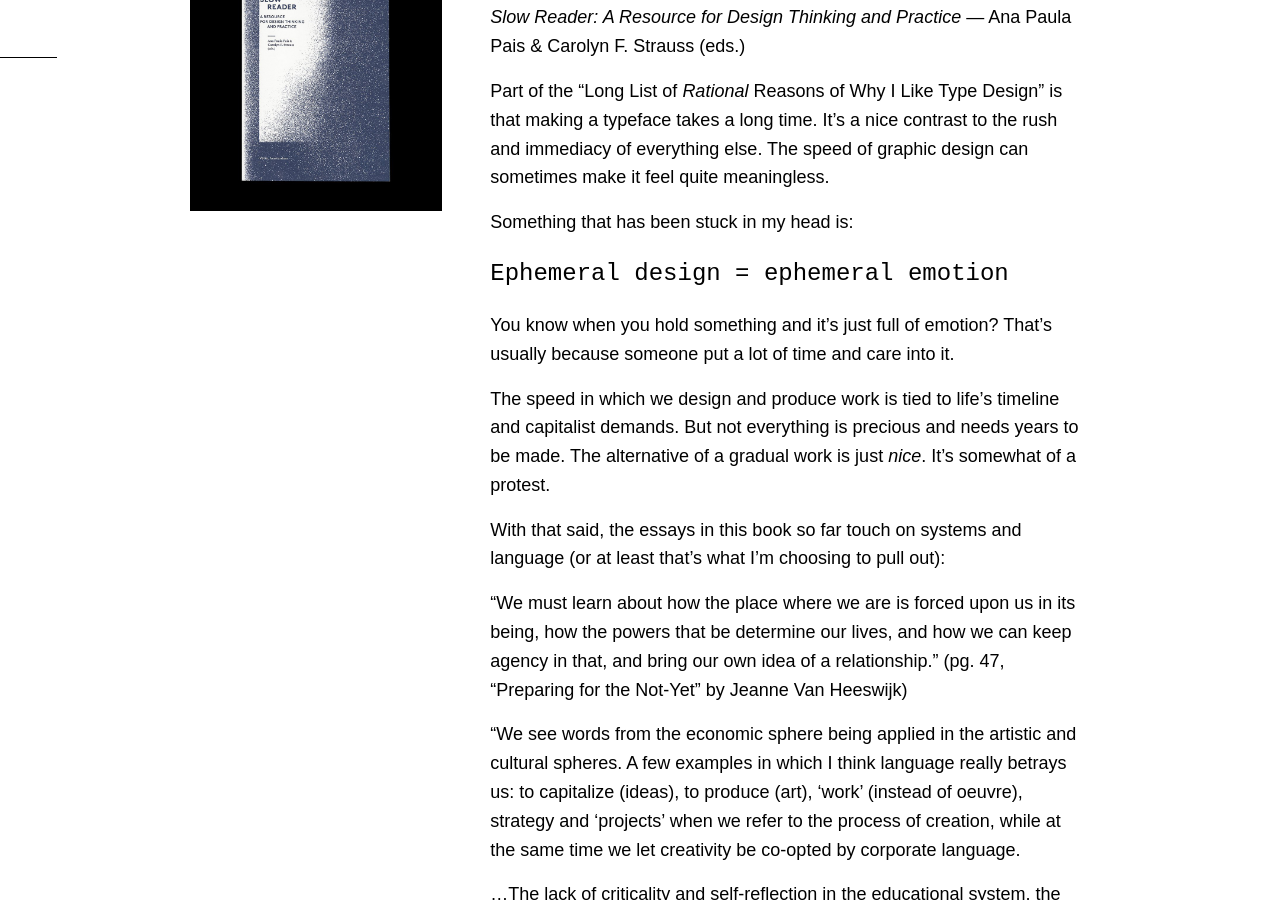
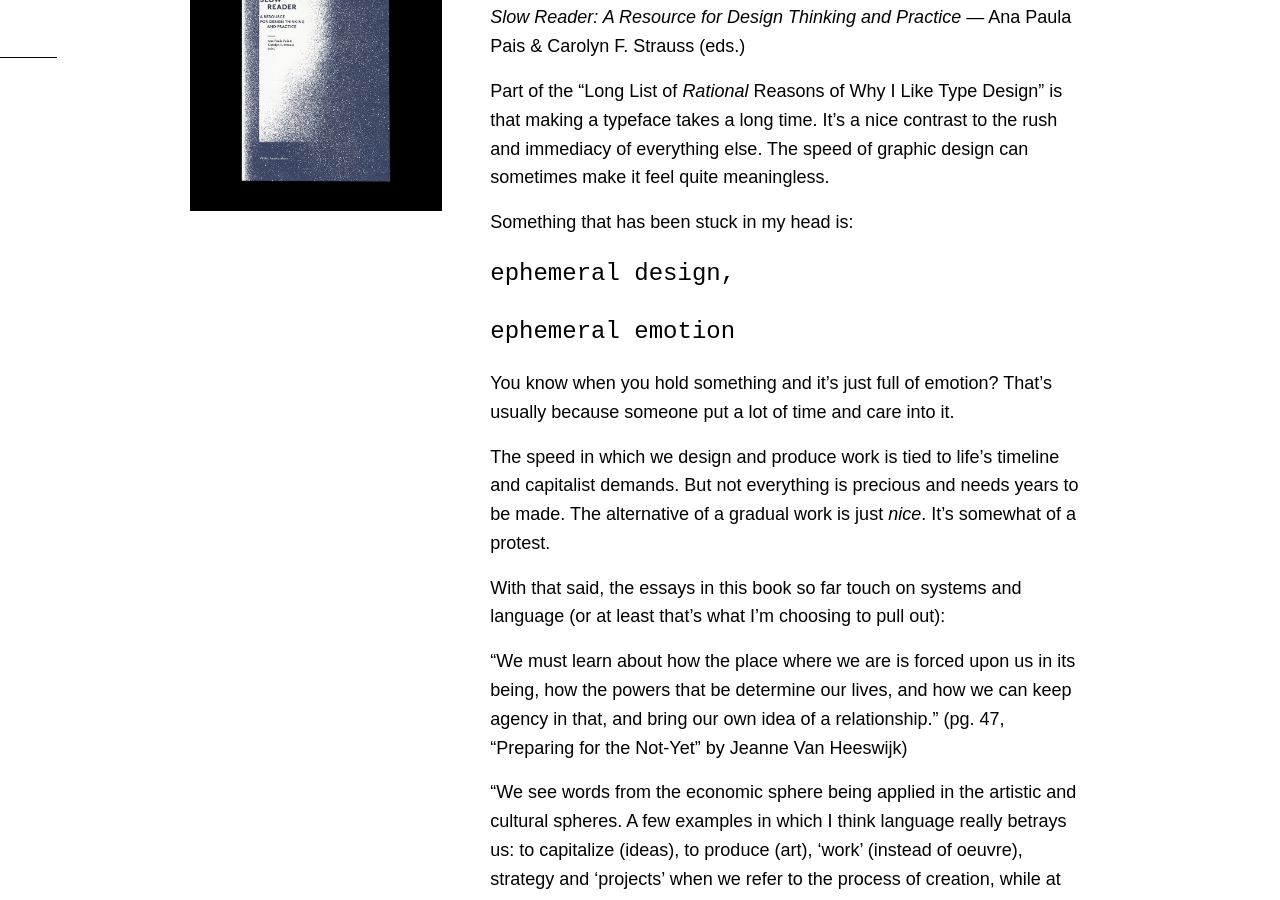
Before and after one commit to vannavu/referencerepository, a Jekyll site: the page built from week3.md, in a window 1280 px wide and 900 px high, scrolled down 6979 px. Built offline with Jekyll 4.4.1, drawn with Linux system fonts in a browser that asks for light colours; some web fonts are replaced.

Commit message:
minor edit

```diff
--- a/_includes/3/slowreader01.md
+++ b/_includes/3/slowreader01.md
@@ -8,7 +8,8 @@ Part of the “Long List of *Rational* Reasons of Why I Like Type Design” is t
 
 Something that has been stuck in my head is:
 
-## Ephemeral design = ephemeral emotion
+## ephemeral design,
+## ephemeral emotion
 
 You know when you hold something and it's just full of emotion? That's usually because someone put a lot of time and care into it.
 
```
